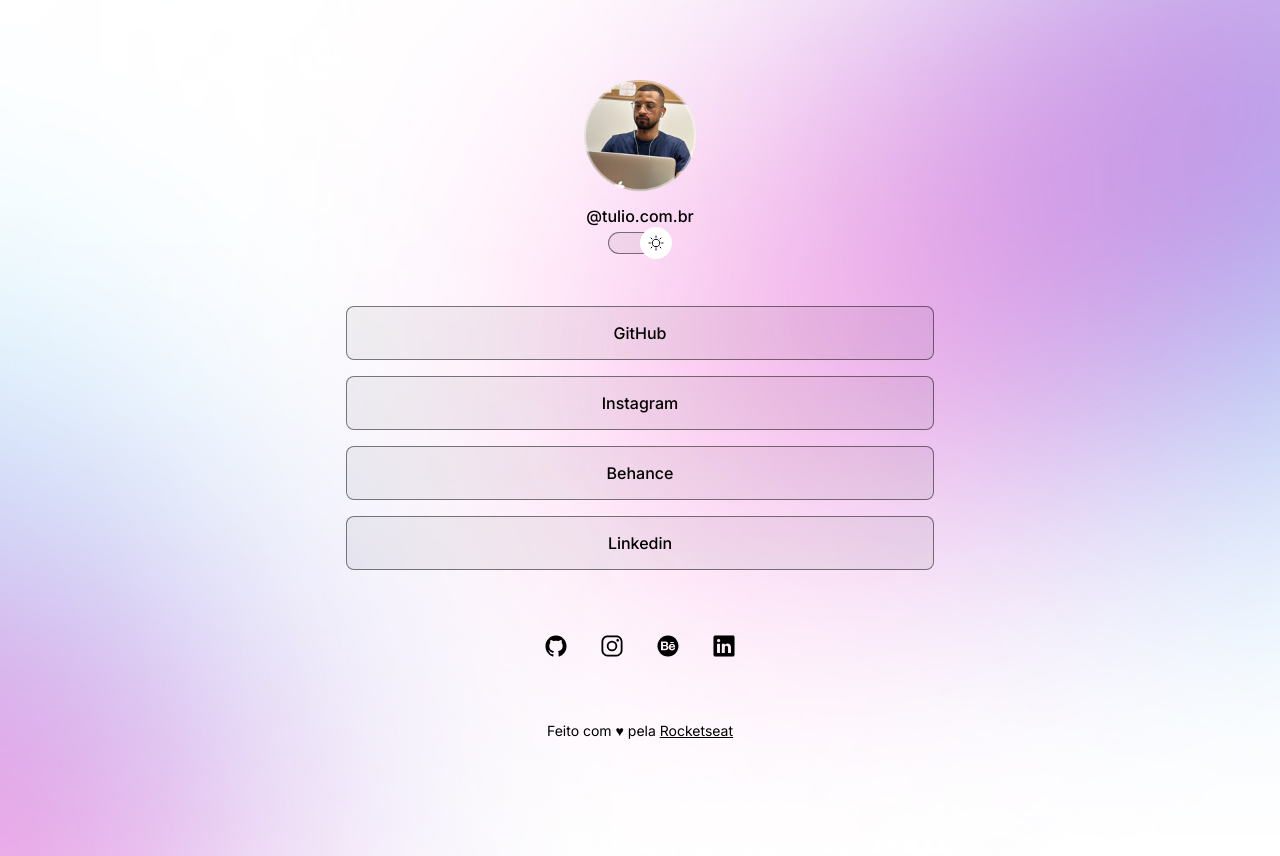
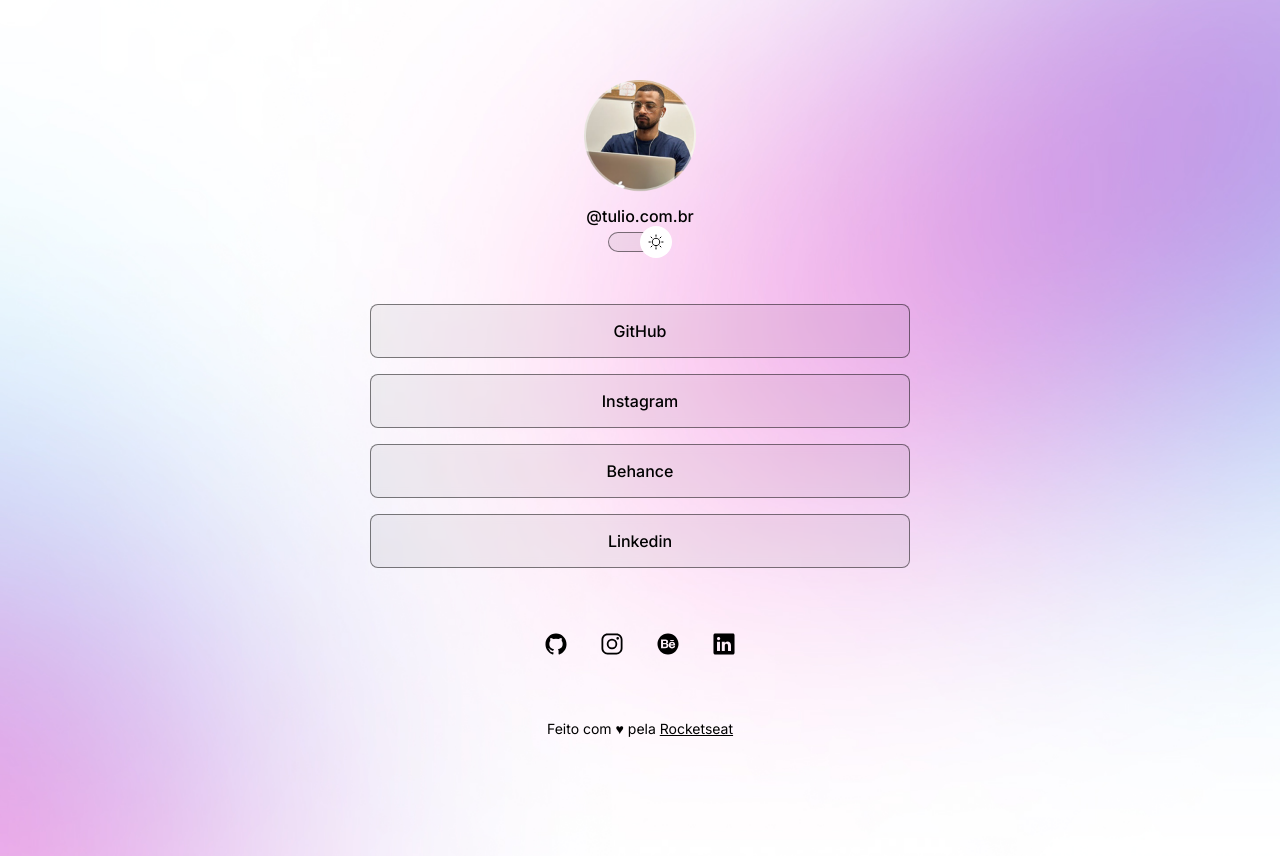
Before and after one commit to tuliocombr/projeto, a plain HTML site: page index.html in a window 1280 px wide. Drawn offline with nearby package versions, Linux system fonts and the light colour scheme.

Commit message:
added border-box atribute

```diff
--- a/style.css
+++ b/style.css
@@ -1,6 +1,7 @@
 * {
   margin: 0;
   padding: 0;
+  box-sizing: border-box;
 }
 
 :root {
@@ -59,7 +60,6 @@
 
 #profile p {
   font-weight: 500;
-  font-size: 16px;
   line-height: 24px;
   margin-top: 8px;
 }
@@ -113,19 +113,22 @@
 
 ul li a {
   display: flex;
+  align-items: center;
   justify-content: center;
-  align-items: center;
+
   padding: 16px 24px;
 
   background: var(--surface-color);
   border: 1px solid var(--stroke-color);
   border-radius: 8px;
-  backdrop-filter: blur (4px);
-  -webkit-backdrop-filter: blur (4px);
+
+  backdrop-filter: blur(4px);
+  -webkit-backdrop-filter: blur(4px);
 
   text-decoration: none;
   font-weight: 500;
-  transition: background-color 0.2s;
+
+  transition: background 0.2s;
 }
 ul li a:hover {
   background: var(--surface-color-hover);
```
Also changed, not shown: index.html (+3 -3 lines).
